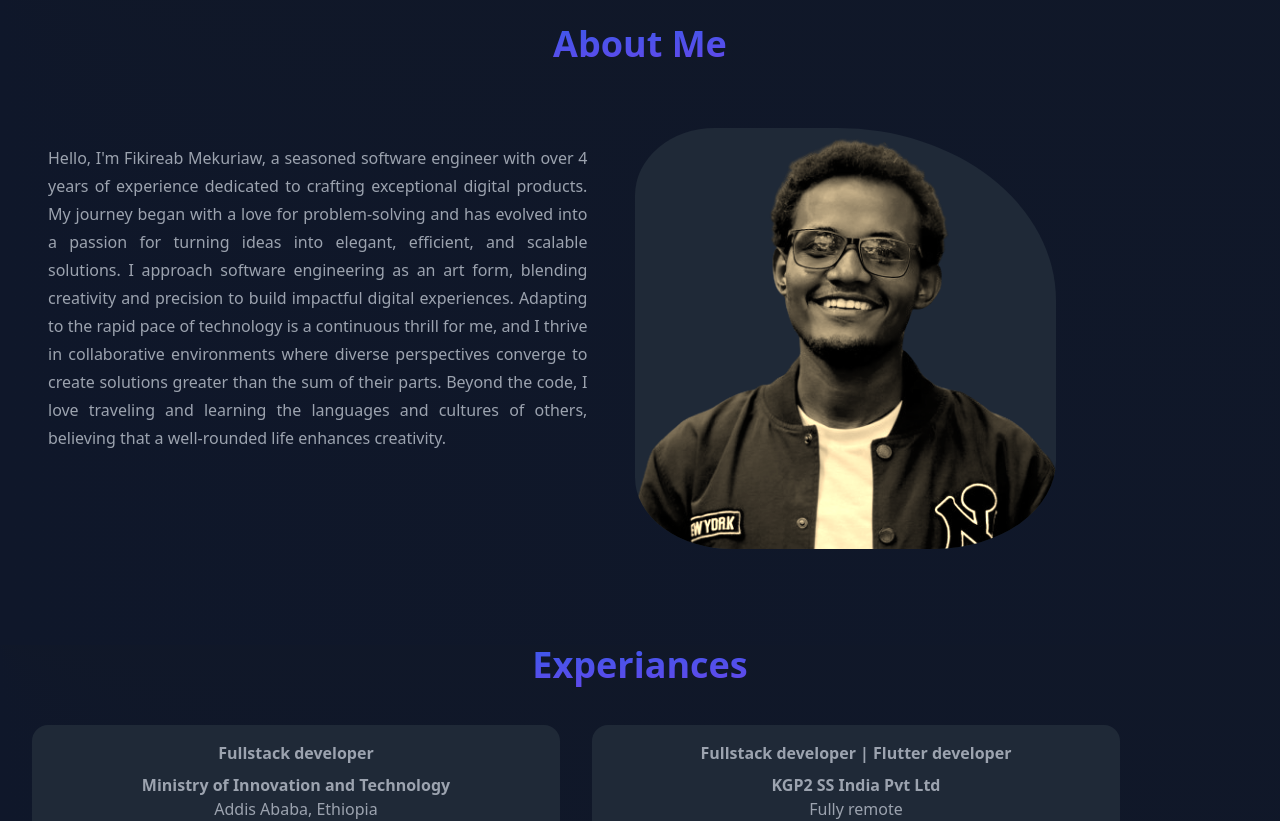
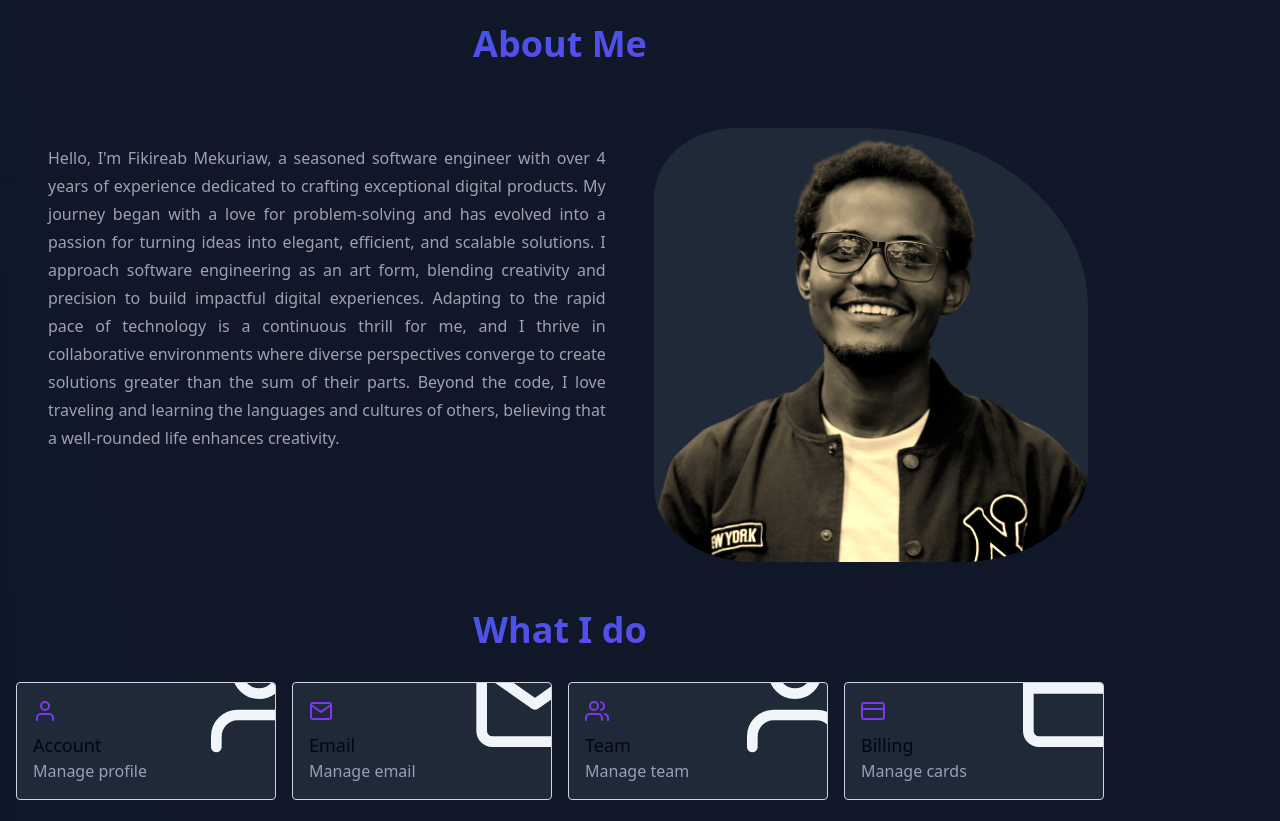
Before and after one commit to fikireab-m/personal-website, a React (Vite) app: page / in a window 1280 px wide. Shown: the part 840-1661 px from the top of the page. Built offline with nearby package versions, Linux system fonts and the light colour scheme.

Commit message:
some fix

```diff
--- a/src/pages/About.tsx
+++ b/src/pages/About.tsx
@@ -1,13 +1,15 @@
 import myPic from "../assets/images/picme.png"
 import { aboutme } from "../data/data"
+import { FiCreditCard, FiMail, FiUser, FiUsers } from "react-icons/fi";
+
 const AboutMe = () => {
     return (
         <div id="aboutme" className="bg-[conic-gradient(at_top_left,_var(--tw-gradient-stops))] from-gray-900 via-slate-900 to-gray-900 py-16">
-            <div className="relative isolate mx-auto max-w-7xl ">
+            <div className="relative isolate mx-auto max-w-7xl md:mr-40">
                 <h1 className="text-4xl font-bold text-center text-transparent bg-gradient-to-br from-blue-600 to-purple-600 pb-8" style={{ backgroundClip: "text" }}>
                     About Me
                 </h1>
-                <div className="px-2 sm:px-8 py-8 grid grid-cols-1 md:grid-cols-5 lg:grid-cols-7 content-center items-start gap-8 mx-auto md:mr-48">
+                <div className="px-2 sm:px-8 py-8 grid grid-cols-1 md:grid-cols-5 lg:grid-cols-7 content-center items-start gap-8 mx-auto">
                     <div className="md:text-left text-gray-400 md:col-span-3 lg:col-span-4 h-full">
                         <div className="rounded-lg p-4 transform transition all duration-500 hover:text-gray-200">
                             <p className="text-justify leading-7 ">
@@ -15,15 +17,68 @@ const AboutMe = () => {
                             </p>
                         </div>
                     </div>
-                    <div className="overflow-hidden max-w-xl md:col-span-2 lg:col-span-3 rouded-full bg-gray-800 flex justify-center group hover:shadow-[0.5rem_0.5rem_#0B60B0,-0.5rem_-0.5rem_#00BCD4]" style={{
+                    <div className="overflow-hidden max-w-2xl min-w-80 md:col-span-2 lg:col-span-3 rouded-full bg-gray-800 flex justify-center group hover:shadow-[0.5rem_0.5rem_#0B60B0,-0.5rem_-0.5rem_#00BCD4]" style={{
                         borderRadius: "19% 52% 29% 23% / 16% 41% 21% 17%"
                     }}>
-                        <img src={myPic} alt="My pic" className="sepia group-hover:scale-105 group-hover:sepia-0 transform transition all duration-500"/>
+                        <img src={myPic} alt="My pic" className="sepia group-hover:scale-105 group-hover:sepia-0 transform transition all duration-500" />
                     </div>
                 </div>
+                <ServiceCards />
             </div>
         </div>
     )
 }
 
+const ServiceCards = () => {
+    return (
+        <div className="p-4">
+            <h1 className="text-4xl font-bold text-center text-transparent bg-gradient-to-br from-blue-600 to-purple-600 pb-8" style={{ backgroundClip: "text" }}>
+                What I do
+            </h1>
+            <div className="grid gap-4 grid-cols-2 lg:grid-cols-4">
+                <Card
+                    title="Account"
+                    subtitle="Manage profile"
+                    href="#"
+                    Icon={FiUser}
+                />
+                <Card title="Email" subtitle="Manage email" href="#" Icon={FiMail} />
+                <Card title="Team" subtitle="Manage team" href="#" Icon={FiUsers} />
+                <Card
+                    title="Billing"
+                    subtitle="Manage cards"
+                    href="#"
+                    Icon={FiCreditCard}
+                />
+            </div>
+        </div>
+    );
+};
+interface CardProps {
+    title: string,
+    subtitle: string,
+    Icon: unknown,
+    href: string
+}
+const Card = ({ title, subtitle, Icon, href }: CardProps) => {
+    return (
+        <a
+            href={href}
+            className="w-full p-4 rounded border-[1px] border-slate-300 relative overflow-hidden group bg-gray-800"
+        >
+            <div className="absolute inset-0 bg-gradient-to-r from-violet-600 to-indigo-600 translate-y-[100%] group-hover:translate-y-[0%] transition-transform duration-300" />
+
+            <Icon className="absolute z-10 -top-12 -right-12 text-9xl text-slate-100 group-hover:text-violet-400 group-hover:rotate-12 transition-transform duration-300" />
+            <Icon className="mb-2 text-2xl text-violet-600 group-hover:text-white transition-colors relative z-10 duration-300" />
+            <h3 className="font-medium text-lg text-slate-950 group-hover:text-white relative z-10 duration-300">
+                {title}
+            </h3>
+            <p className="text-slate-400 group-hover:text-violet-200 relative z-10 duration-300">
+                {subtitle}
+            </p>
+        </a>
+    );
+};
+
+
 export default AboutMe
```
